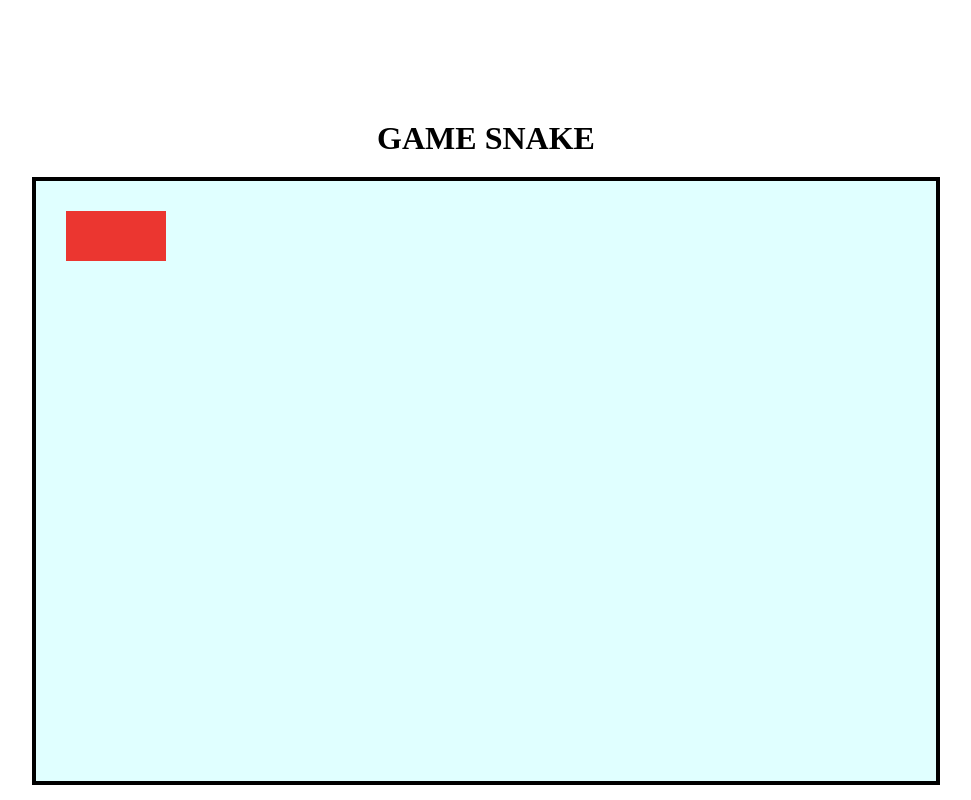
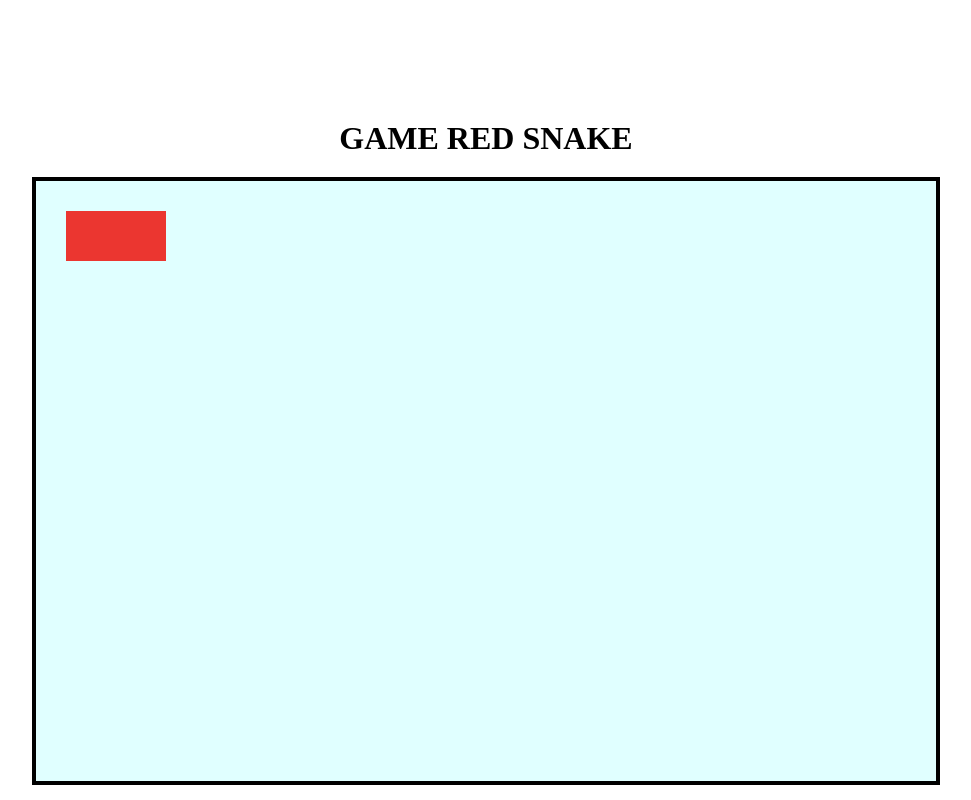
Before and after one commit to olygood/gamesnake, a plain HTML site: page index.html in a window 1280 px wide. Shown: the whole page, without its empty margins (154-1125 px from the left). Drawn offline with Linux system fonts and the light colour scheme.

Commit message:
change title

```diff
--- a/index.html
+++ b/index.html
@@ -8,7 +8,7 @@
     <title>gameSnake</title>
 </head>
 <body>
-    <h1>GAME SNAKE</h1>
+    <h1>GAME RED SNAKE</h1>
 
     <script src="main.js"></script>
 </body>
```
